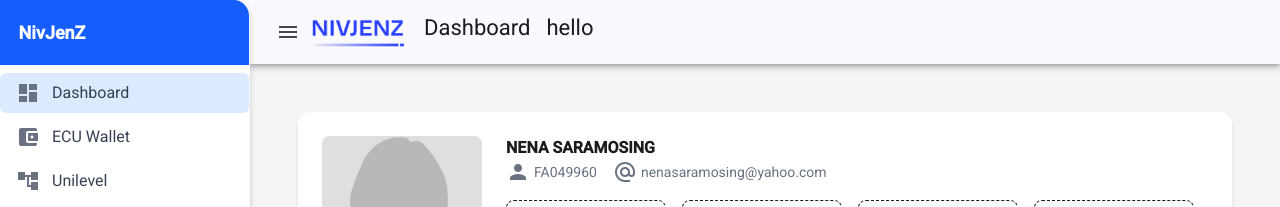
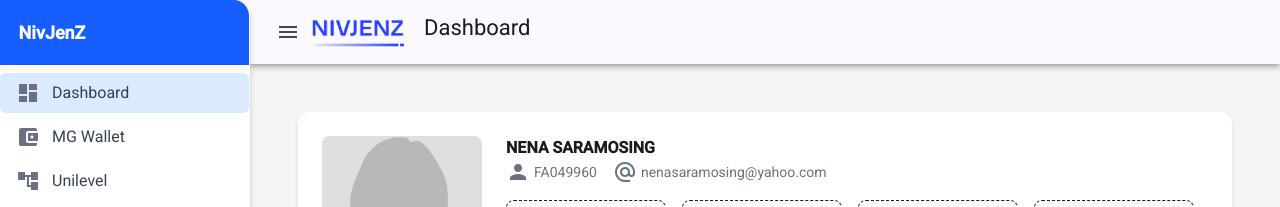
Before and after one commit to Owl-Development-Solutions/mg-global-marketingv2, an Angular app in the folder frontend/: page /dashboard in a window 1280 px wide. Shown: the top 207 px of the page. Built offline with nearby package versions, Linux system fonts and the light colour scheme.

Commit message:
change to title to MG wallet

```diff
--- a/frontend/src/projects/app/components/app-sys-sidenav/app-sys-sidenav.component.html
+++ b/frontend/src/projects/app/components/app-sys-sidenav/app-sys-sidenav.component.html
@@ -21,7 +21,7 @@
       <span class="material-icons mr-3 text-gray-500"
         >account_balance_wallet</span
       >
-      ECU Wallet
+      MG Wallet
     </a>
 
     <a
--- a/frontend/src/projects/app/container/ecu-wallet/ecu-wallet.component.html
+++ b/frontend/src/projects/app/container/ecu-wallet/ecu-wallet.component.html
@@ -207,5 +207,5 @@
 </style>
 
 <ng-container *cdkPortal>
-  <h5 class="text-2xl font-semibold">Ecu Wallet</h5>
+  <h5 class="text-2xl font-semibold">MG Wallet</h5>
 </ng-container>
--- a/frontend/src/projects/app/container/shell/shell-component.html
+++ b/frontend/src/projects/app/container/shell/shell-component.html
@@ -14,7 +14,6 @@
           <img src="logo/logo.png" alt="logo" width="100px" height="10px" />
         </span>
         <ng-container *ngTemplateOutlet="titlePortal"></ng-container>
-        hello
       </div>
     </mat-toolbar>
 
```
